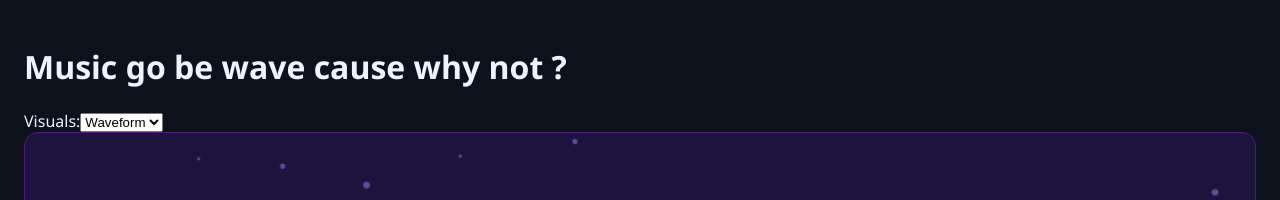
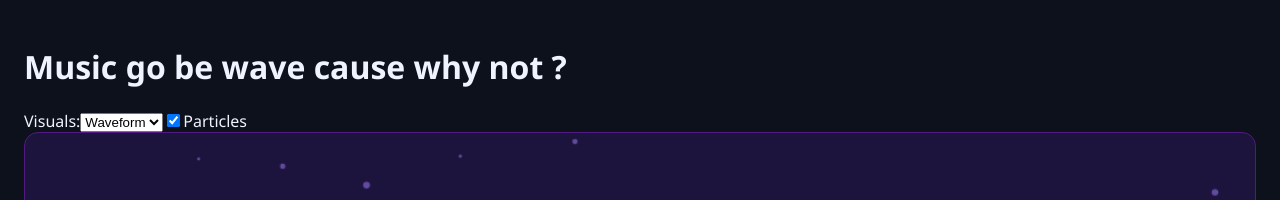
Before and after one commit to the-degenerate-otaku/Comeback---Music-Visualizer, a React (Vite) app: page / in a window 1280 px wide. Shown: the top 200 px of the page. Built offline with nearby package versions, Linux system fonts and the light colour scheme.

Commit message:
reactive particles - checkbox

```diff
--- a/src/App.jsx
+++ b/src/App.jsx
@@ -85,7 +85,7 @@ export default function App() {
       ctx.fillStyle = "#aa80ff";
       ctx.globalAlpha = 0.5;
 
-      for (const dot of particlesEnabled? dots : []) {
+      for (const dot of particlesEnabled ? dots : []) {
         if (!audio.paused && !audio.ended) {
           dot.y -= dot.speed * (1 + energy * 8) * delta;
 
@@ -212,6 +212,17 @@ export default function App() {
           <option value="spectrum">Specturm</option>
         </select>
       </label>
+
+      <label>
+        <input
+          type="checkbox"
+          checked={particlesEnabled}
+          onChange={(event) =>
+            setParticlesEnabled(event.target.checked)
+          }
+        />
+        Particles
+      </label>
       <canvas
         ref={canvasRef}
         width="1000"
```
